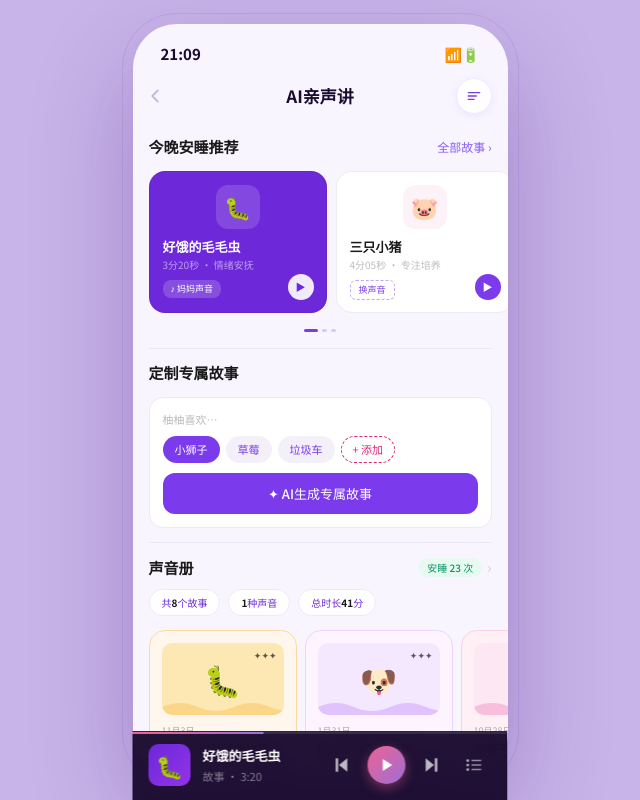
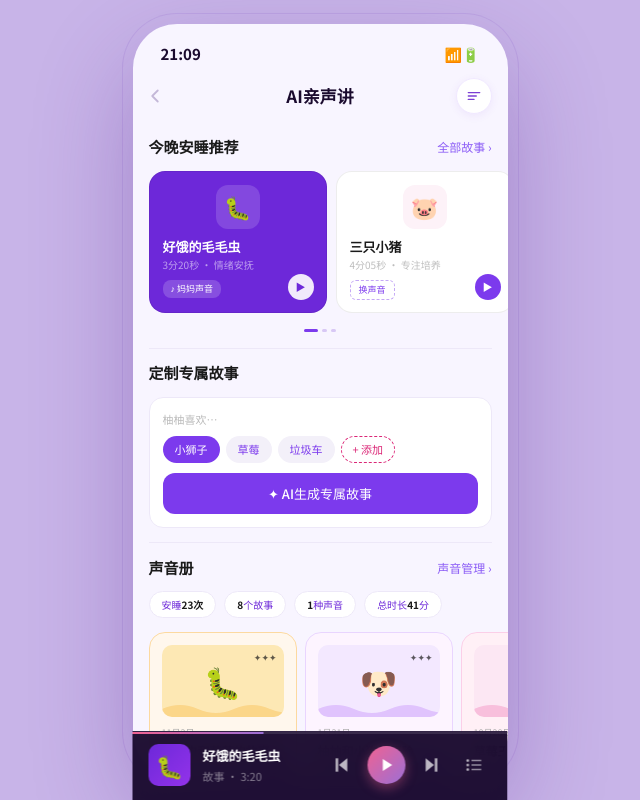
Before and after one commit to zhongzihang5-cell/meiyou-story-18-2, a Next.js app: page /ai-stories/home in a window 1280 px wide. Shown: the whole page, without its empty margins (320-960 px from the left). Built offline with nearby package versions, Linux system fonts and the light colour scheme.

Commit message:
feat(ai-stories/home): 声音册标题旁声音管理，安睡与统计同 pill 样式
Made-with: Cursor

```diff
--- a/components/ai-stories/home/AiQinshengHomeView.tsx
+++ b/components/ai-stories/home/AiQinshengHomeView.tsx
@@ -481,43 +481,33 @@ export default function AiQinshengHomeView() {
           <Divider />
 
           {/* 2.6 声音册 */}
-          <div className="mb-2.5 flex items-center justify-between" style={{ marginBottom: 10 }}>
-            <span style={{ fontSize: 15, fontWeight: 600, color: '#1A1A1A' }}>声音册</span>
-            <button
-              type="button"
-              onClick={() => router.push('/my-voices')}
-              className="flex items-center border-0 bg-transparent p-0 active:opacity-70"
-              aria-label="声音册详情">
-              <span
-                style={{
-                  background: '#E8F9F0',
-                  color: '#059669',
-                  borderRadius: 20,
-                  padding: '2px 9px',
-                  fontSize: 10,
-                  fontWeight: 500,
-                }}>
-                安睡 {MEMBER_HOME_SLEEP_COUNT} 次
-              </span>
-              <span className="ml-[5px]" style={{ color: '#CCCCCC', fontSize: 14 }}>
-                ›
-              </span>
-            </button>
-          </div>
-
+          <SectionHeader
+            title="声音册"
+            right={
+              <button
+                type="button"
+                onClick={() => router.push('/my-voices')}
+                className="border-0 bg-transparent p-0"
+                style={{ fontSize: 12, color: '#8B5CF6' }}>
+                声音管理 ›
+              </button>
+            }
+          />
           <div className="flex flex-wrap" style={{ gap: 8, marginBottom: 14 }}>
             {(
               [
                 <>
-                  共{' '}
-                  <span style={{ color: '#1A1A1A', fontWeight: 600 }}>{MEMBER_HOME_VOICE_STATS.storyCount}</span>{' '}
-                  个故事
+                  安睡
+                  <span style={{ color: '#1A1A1A', fontWeight: 600 }}>{MEMBER_HOME_SLEEP_COUNT}次</span>
                 </>,
                 <>
-                  <span style={{ color: '#1A1A1A', fontWeight: 600 }}>{MEMBER_HOME_VOICE_STATS.voiceKinds}</span> 种声音
+                  <span style={{ color: '#1A1A1A', fontWeight: 600 }}>{MEMBER_HOME_VOICE_STATS.storyCount}</span>个故事
                 </>,
                 <>
-                  总时长{' '}
+                  <span style={{ color: '#1A1A1A', fontWeight: 600 }}>{MEMBER_HOME_VOICE_STATS.voiceKinds}</span>种声音
+                </>,
+                <>
+                  总时长
                   <span style={{ color: '#1A1A1A', fontWeight: 600 }}>{MEMBER_HOME_VOICE_STATS.totalMinutes}</span>分
                 </>,
               ] as const
```
